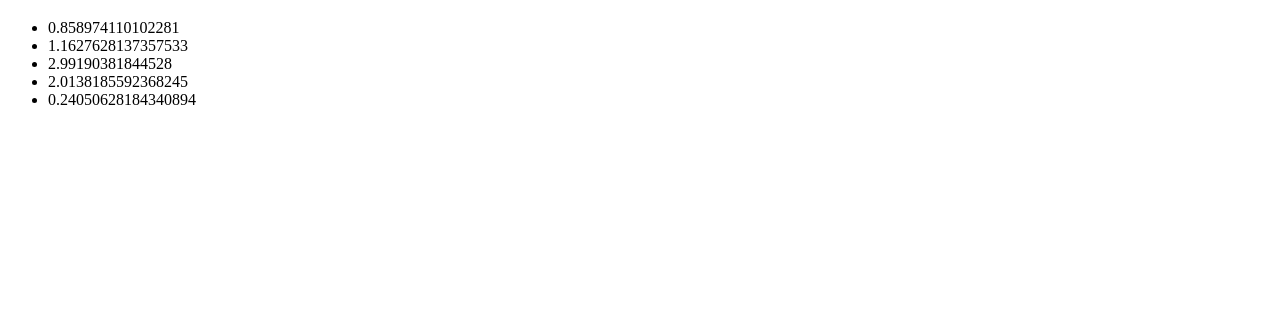
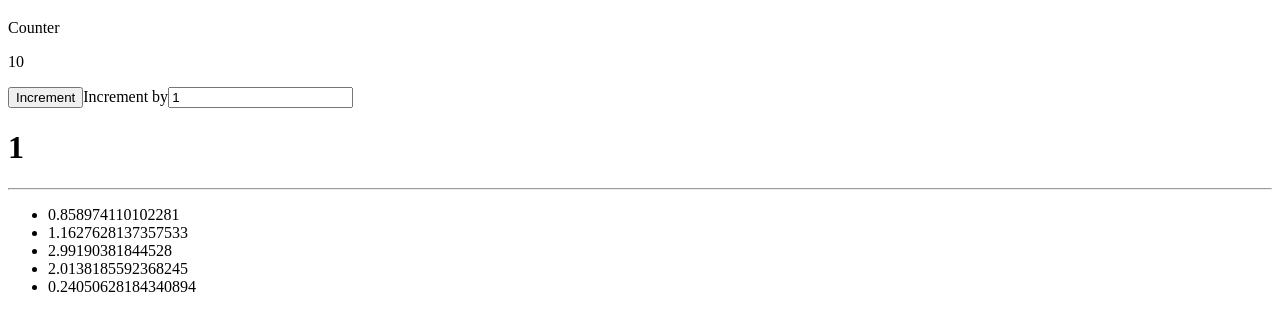
Before and after one commit to muazhazali/vuetify-github, a plain HTML site: page playground.html in a window 1280 px wide. Shown: the part 61-392 px from the top of the page. Drawn offline with nearby package versions, Linux system fonts and the light colour scheme.

Commit message:
event handling and view model

```diff
--- a/playground.html
+++ b/playground.html
@@ -1,15 +1,25 @@
 <!DOCTYPE html>
 <html lang="en">
+
 <head>
   <meta charset="UTF-8" />
   <meta http-equiv="X-UA-Compatible" content="IE=edge" />
   <meta name="viewport" content="width=device-width, initial-scale=1.0" />
   <title>Playground — Complete Intro to Vue 3</title>
 </head>
+
 <body>
+  <div id="app">
     <h1>Hellooooo</h1>
-    <div id="app">
-      <!-- <p v-if="message.length % 2 === 0">Even: {{ message }}</p>
+    <p>Counter</p>
+    <p>{{ count }}</p>
+    <button v-on:click="incrementCount">Increment</button>
+    <label for="incrementAmount">Increment by</label>
+    <input type="number" v-model="incrementAmount" />
+    <h1>{{ incrementAmount }}</h1>
+    <hr />
+
+    <!-- <p v-if=" message.length % 2===0">Even: {{ message }}</p>
     <p v-else>Odd: {{ message.toUpperCase() }}</p> -->
     <ul>
       <li v-for="number in listOfNumbers">{{ number * Math.random() }}</li>
@@ -23,12 +33,21 @@
   const app = createApp({
     data() {
       return {
+        count: 10,
+        incrementAmount: 1,
         message: "Hello it works!",
         listOfNumbers: [1, 2, 3, 4, 5],
       };
     },
+
+    methods: {
+      incrementCount() {
+        this.count += this.incrementAmount;
+      }
+    }
   });
 
   app.mount("#app");
 </script>
+
 </html>
```
Lines whose indentation alone changed are shown as unchanged.
